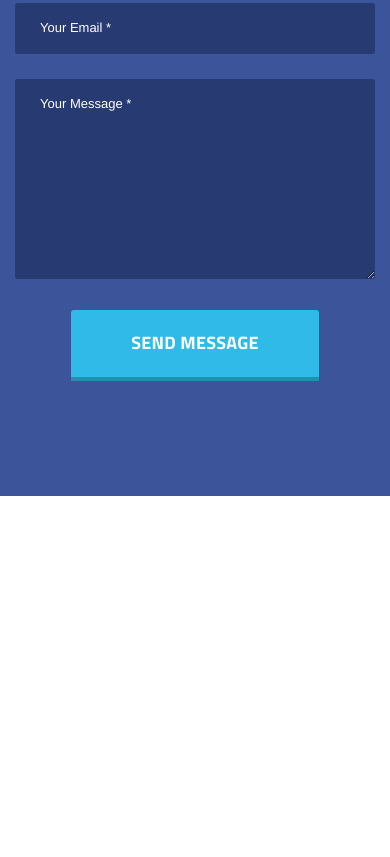
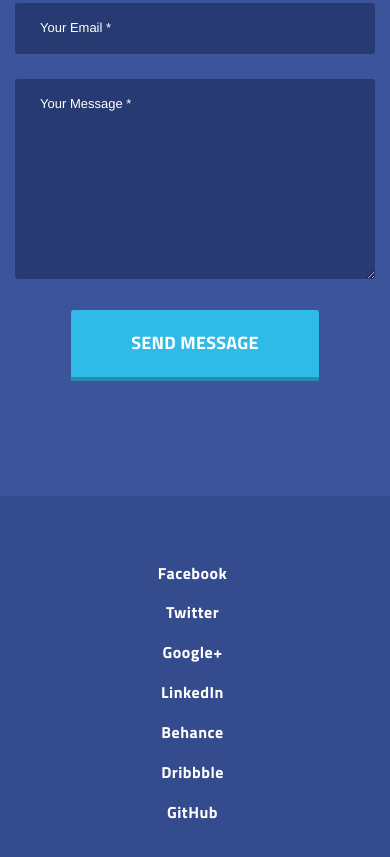
Before and after one commit to yuriy-kislenko/news, a website: page app/index.html in a window 390 px wide. Shown: the part 10851-11708 px from the top of the page. Before the commit the page ends 11347 px from the top, so only its background shows below. Drawn offline with Linux system fonts and the light colour scheme.

Commit message:
add footer

```diff
--- a/app/index.html
+++ b/app/index.html
@@ -653,12 +653,36 @@
         </section><!-- end contact sections -->
     </main>
 
-    <aside class="sidebar" role="complementary">
-
-    </aside>
-
     <footer class="footer" role="contentinfo">
-
+        <div class="container">
+            <div class="row">
+                <div class="footer__items col-md-12">
+                    <ul>
+                        <li>
+                            <a href="#">Facebook</a>
+                        </li>
+                        <li>
+                            <a href="#">Twitter</a>
+                        </li>
+                        <li>
+                            <a href="#"> Google+</a>
+                        </li>
+                        <li>
+                            <a href="#">LinkedIn</a>
+                        </li>
+                        <li>
+                            <a href="#">Behance</a>
+                        </li>
+                        <li>
+                            <a href="#">Dribbble</a>
+                        </li>
+                        <li>
+                            <a href="#">GitHub</a>
+                        </li>
+                    </ul>
+                </div>
+            </div>
+        </div>
     </footer>
 
     <script src="assets/components/jquery/jquery.min.js"></script>
--- a/src/scss/partials/_footer.scss
+++ b/src/scss/partials/_footer.scss
@@ -1,3 +1,82 @@
 .footer {
+    background: #344b8e;
+    padding-top: 50px;
+    padding-bottom: 50px;
+
+    .footer__items {
+        text-align: center;
+
+        & ul {
+            list-style-type:  none;
+            padding-left: 0;
+
+            & li {
+                display: inline-block;
+                margin-right: 50px;
+
+                &:last-child {
+                    margin-right: 0;
+                }
+
+                & a {
+                    display: inline-block;
+                    text-decoration: none;
+                    color: #ffffff;
+                    font-family: $primaryFont;
+                    font-size: 24px;
+                    font-weight: 600;
+                    line-height: 29.91px;
+                    letter-spacing: 0.48px;
+                    transition: $primaryTrans;
+
+                    &:hover {
+                        color: #30bae7;
+                    }
+
+                }
+
+            }
+
+        }
+
+    }
 
 }
+
+
+@media screen and (max-width: 1199px) {
+    .footer__items {
+        & ul {
+            & li {
+                margin-right: 25px !important;
+            }
+        }
+    }
+}
+
+@media screen and (max-width: 991px) {
+    .footer__items {
+        & ul {
+            & li {
+                margin-right: 5px !important;
+                & a {
+                    font-size: 16px !important;
+                }
+            }
+        }
+    }
+}
+
+@media screen and (max-width: 508px) {
+    .footer__items {
+        & ul {
+            & li {
+                display: block !important;
+                margin-bottom: 10px;
+                &:last-child {
+                    margin-bottom: 0;
+                }
+            }
+        }
+    }
+}
```
Also changed, not shown: app/assets/css/style.css, app/assets/css/style.min.css.
